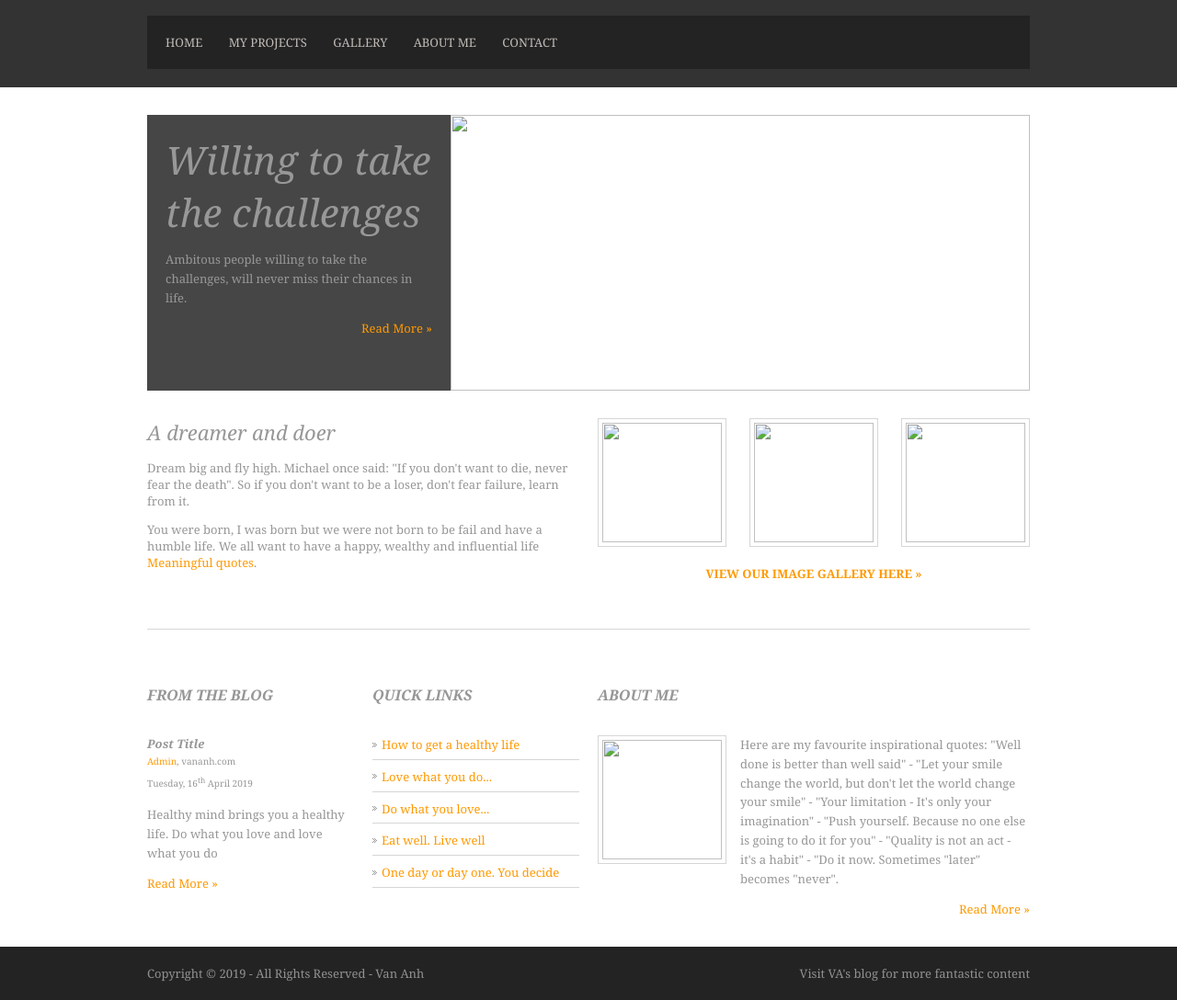
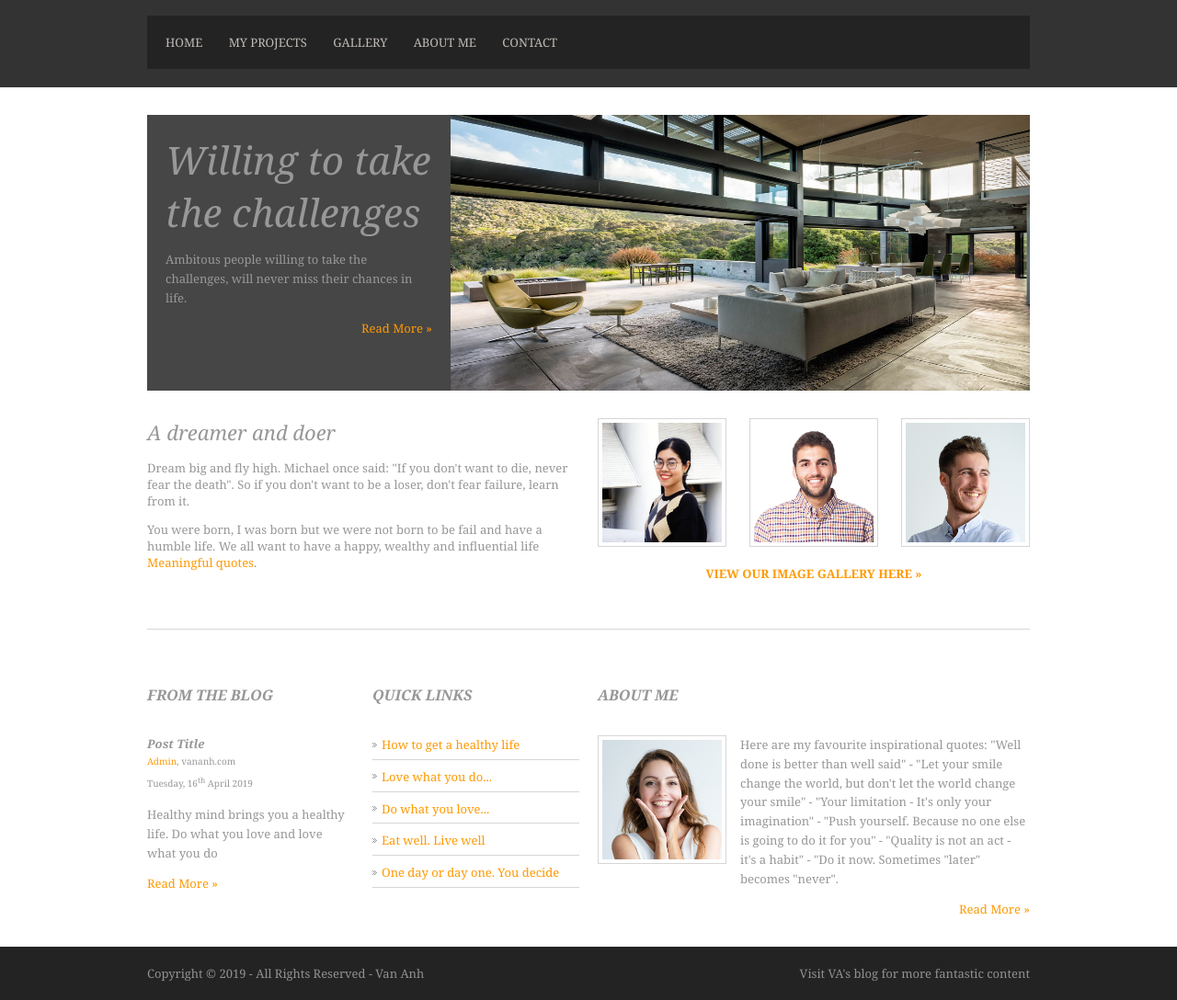
Before and after one commit to vananhnguyenngoc/vananhnguyenngoc.github.io, a plain HTML site: page index.html in a window 1280 px wide. Shown: the part 90-1178 px from the top of the page at 92% size. Drawn offline with Linux system fonts and the light colour scheme.

Commit message:
fix image link

```diff
--- a/index.html
+++ b/index.html
@@ -28,7 +28,7 @@
   <div id="container" class="clear">
     <!-- Slider -->
     <section id="slider" class="clear">
-      <figure><img src="../img/img_5.jpg" alt="">
+      <figure><img src="images/img_5.jpg" alt="">
         <figcaption>
           <h2>Willing to take the challenges</h2>
           <p>Ambitous people willing to take the challenges, will never miss their chances in life.</p>
@@ -49,9 +49,9 @@
         <article class="two_quarter lastbox">
           <figure>
             <ul class="clear">
-              <li><a href="#"><img src="../img/45614119_942645792612955_7083768288043335680_n.jpg" width="130" height="130" alt=""></a></li>
-              <li><a href="#"><img src="../img/person_2.jpg" height="130" alt=""></a></li>
-              <li class="last"><a href="#"><img src="../img/person_4.jpg" width="130" height="130" alt=""></a></li>
+              <li><a href="#"><img src="images/45614119_942645792612955_7083768288043335680_n.jpg" width="130" height="130" alt=""></a></li>
+              <li><a href="#"><img src="images/person_2.jpg" height="130" alt=""></a></li>
+              <li class="last"><a href="#"><img src="images/person_4.jpg" width="130" height="130" alt=""></a></li>
             </ul>
             <figcaption><a href="#">View Our Image Gallery Here &raquo;</a></figcaption>
           </figure>
@@ -88,7 +88,7 @@
       </section>
       <section class="two_quarter lastbox">
         <h2 class="title">About me</h2>
-        <img class="imgl" src="../img/person_1.jpg" width="130" height="130" alt="">
+        <img class="imgl" src="images/person_1.jpg" width="130" height="130" alt="">
         <p>Here are my favourite inspirational quotes: "Well done is better than well said" - "Let your smile change the world, but don't let the world change your smile" - "Your limitation - It's only your imagination" - "Push yourself. Because no one else is going to do it for you" - "Quality is not an act - it's a habit" - "Do it now. Sometimes "later" becomes "never". </p>
         <footer class="more"><a href="#">Read More &raquo;</a></footer>
       </section>
```
